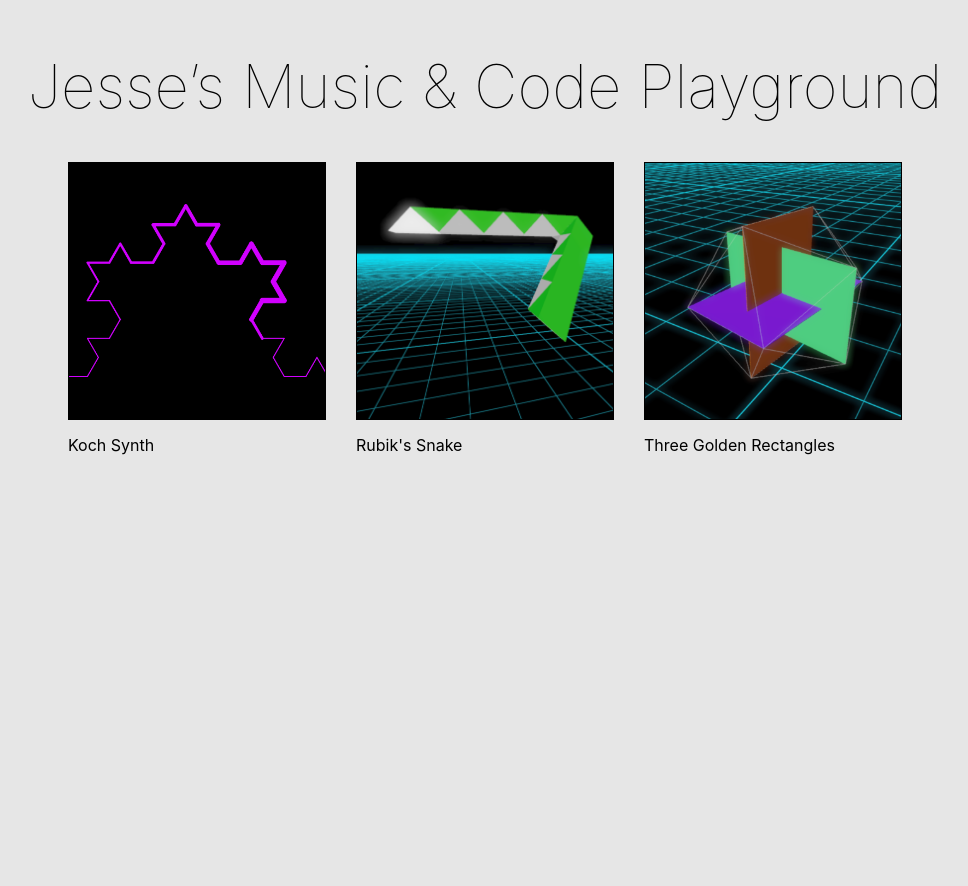
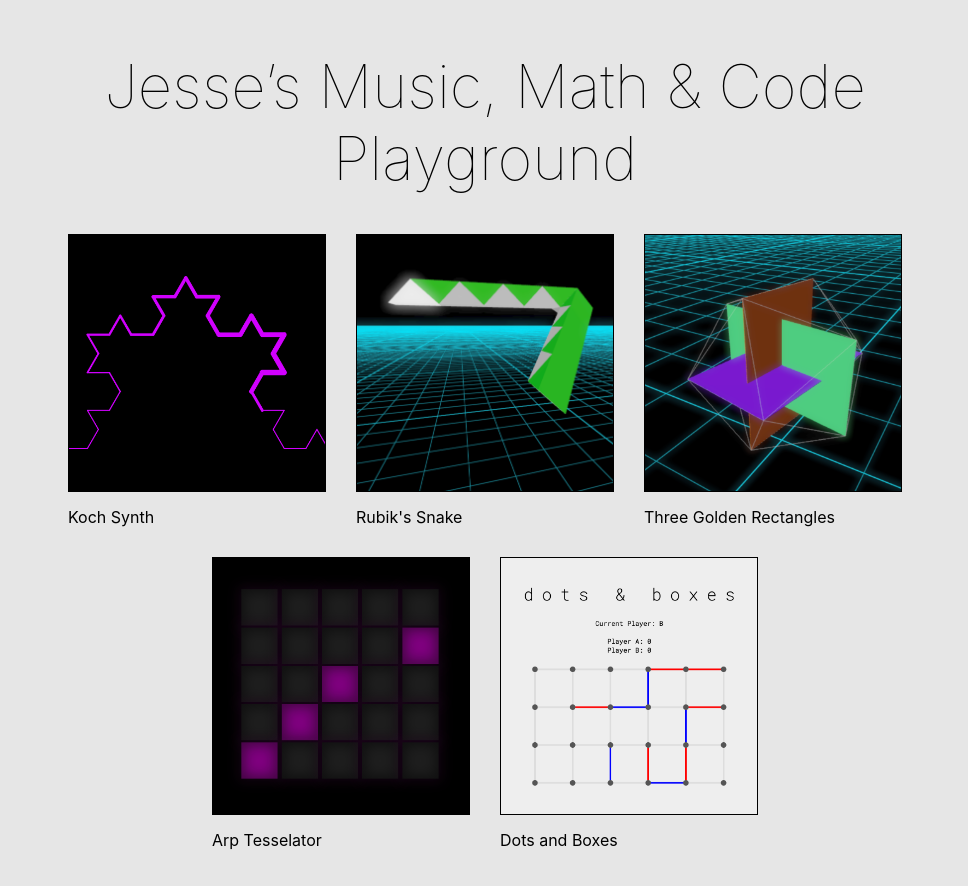
Before and after one commit to jessefischer/jessefischer.github.io, a React (Create React App) app: page / in a window 1280 px wide. Shown: the top 886 px of the page, without its empty margins (155-1123 px from the left). Before the commit the page ends 800 px from the top, so only its background shows below. Built offline with nearby package versions, Linux system fonts and the light colour scheme.

Commit message:
feat: add arp and dots + boxes

```diff
--- a/public/index.html
+++ b/public/index.html
@@ -2,12 +2,11 @@
 <html lang="en">
   <head>
     <meta charset="utf-8" />
-    <link rel="icon" href="%PUBLIC_URL%/favicon.ico" />
     <meta name="viewport" content="width=device-width, initial-scale=1" />
     <meta name="theme-color" content="#000000" />
     <meta
       name="description"
-      content="Web site created using create-react-app"
+      content="Jesse's Music, Math & Code Playground"
     />
     <link rel="apple-touch-icon" href="%PUBLIC_URL%/logo192.png" />
     <!--
@@ -24,7 +23,7 @@
       work correctly both with client-side routing and a non-root public URL.
       Learn how to configure a non-root public URL by running `npm run build`.
     -->
-    <title>React App</title>
+    <title>Jesse's Music, Math & Code Playground</title>
   </head>
   <body>
     <noscript>You need to enable JavaScript to run this app.</noscript>
--- a/src/App.tsx
+++ b/src/App.tsx
@@ -4,11 +4,13 @@ import { Grid } from './Grid';
 function App() {
   return (
     <div style={styles.app}>
-      <h1 style={styles.heading}>Jesse’s Music & Code Playground</h1>
+      <h1 style={styles.heading}>Jesse’s Music, Math & Code Playground</h1>
       <Grid>
         <BoxLink title="Koch Synth" href="https://koch-synth.netlify.app/" alt="Koch Synth" imgSrc="assets/koch-synth.png" />
         <BoxLink title="Rubik's Snake" href="https://snake-sequencer.netlify.app/" alt="Rubik's Snake" imgSrc="assets/snake-sequencer.png" />
         <BoxLink title="Three Golden Rectangles" href="https://three-golden-rectangles.netlify.app/" alt="Three Golden Rectangles" imgSrc="assets/three-golden-rectangles.png" />
+        <BoxLink title="Arp Tesselator" href="https://jessefischer.github.io/arptesselator/" alt="Arp Tesselator" imgSrc="assets/arp-tesselator.png" />
+        <BoxLink title="Dots and Boxes" href="https://jf-dots-and-boxes.netlify.app/" alt="Dots and Boxes" imgSrc="assets/dots-and-boxes.png" />
       </Grid>
     </div>
   );
@@ -16,7 +18,7 @@ function App() {
 
 const styles = {
   app: {
-      margin: '50px 0',
+      margin: '50px 10vw',
   },
   heading: {
     textAlign: 'center',
```
Also changed, not shown: public/assets/arp-tesselator.png (added), public/assets/dots-and-boxes.png (added).
